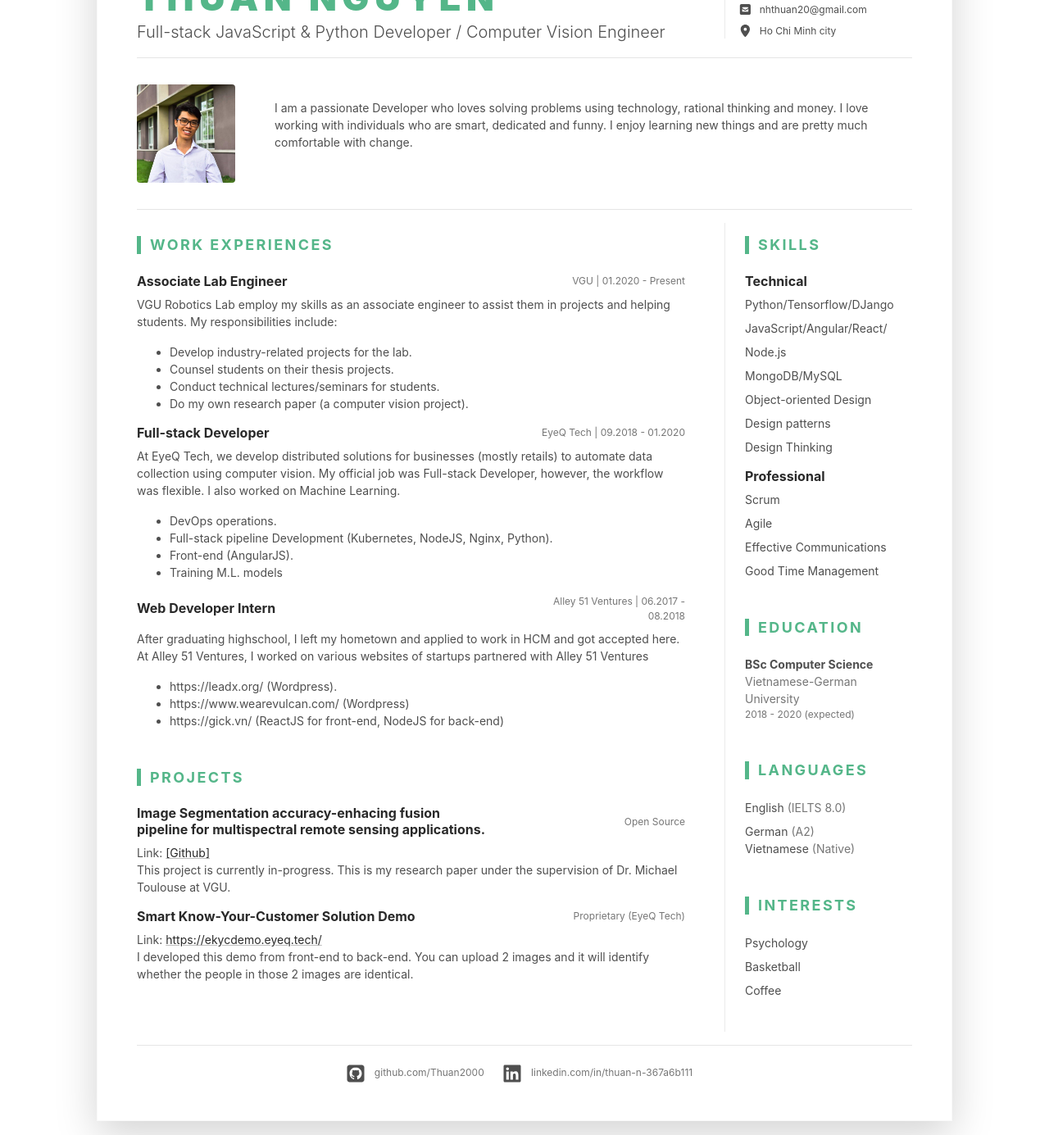
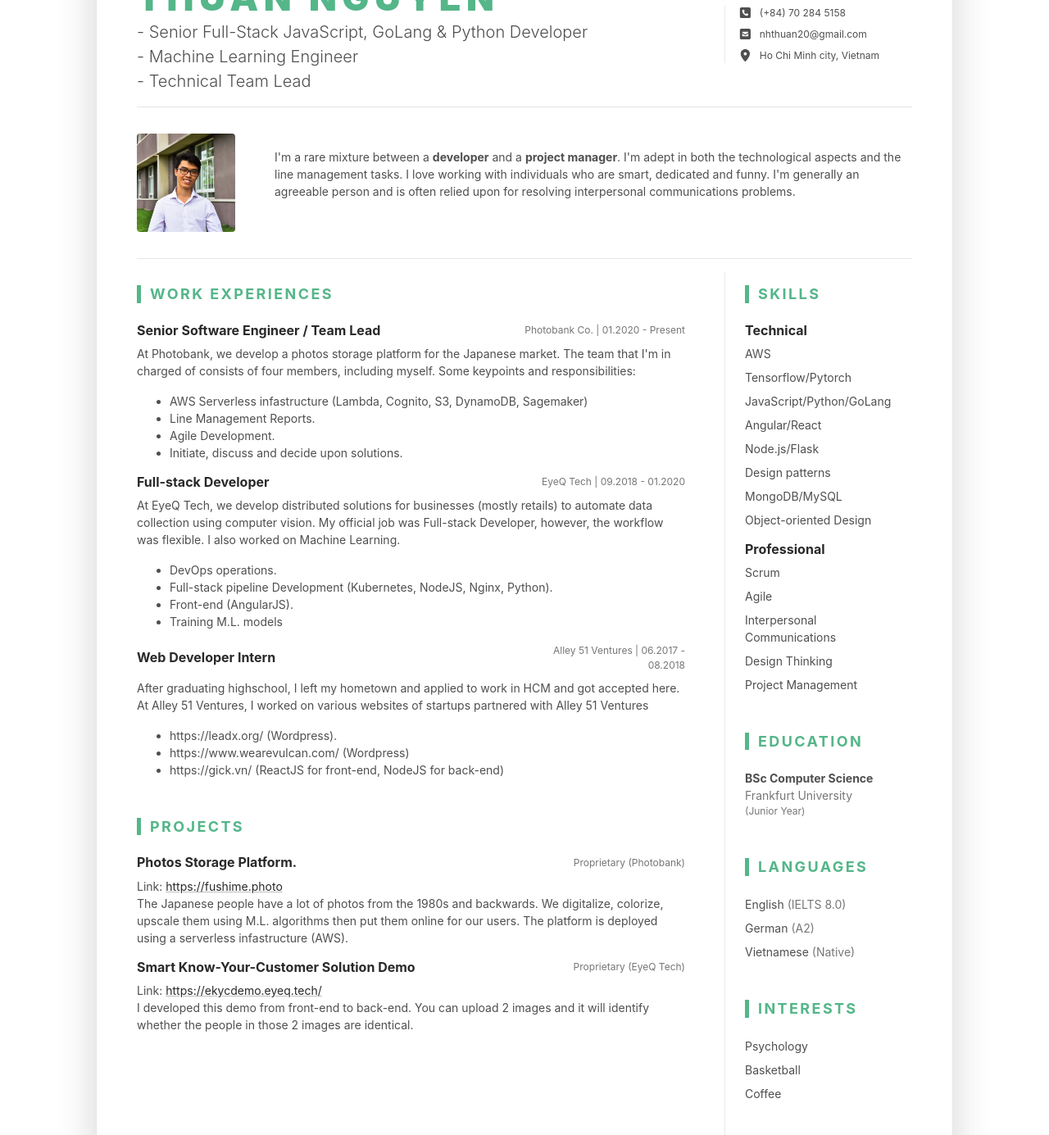
Before and after one commit to Thuan2000/thuan-cv, a plain HTML site: page index.html in a window 1280 px wide. Shown: the part 126-1511 px from the top of the page at 82% size. Drawn offline with Linux system fonts and the light colour scheme.

Commit message:
Update index.html

```diff
--- a/index.html
+++ b/index.html
@@ -32,14 +32,14 @@
 					<div class="row align-items-center">
 						<div class="resume-title col-12 col-md-6 col-lg-8 col-xl-9">
 							<h2 class="resume-name mb-0 text-uppercase">Thuan Nguyen</h2>
-							<div class="resume-tagline mb-3 mb-md-0">Full-stack JavaScript & Python Developer / Computer Vision Engineer</div>
+							<div class="resume-tagline mb-3 mb-md-0">- Senior Full-Stack JavaScript, GoLang & Python Developer <br/>- Machine Learning Engineer <br/>- Technical Team Lead</div>
 						</div><!--//resume-title-->
 						<div class="resume-contact col-12 col-md-6 col-lg-4 col-xl-3">
 							<ul class="list-unstyled mb-0">
 								<li class="mb-2"><i class="fas fa-phone-square fa-fw fa-lg mr-2 "></i><a class="resume-link" href="tel:#">(+84) 70 284 5158</a></li>
 								<li class="mb-2"><i class="fas fa-envelope-square fa-fw fa-lg mr-2"></i><a class="resume-link" href="mailto:#">nhthuan20@gmail.com</a></li>
 								<!-- <li class="mb-2"><i class="fas fa-globe fa-fw fa-lg mr-2"></i><a class="resume-link" href="#">www.yourwebsite.com</a></li> -->
-								<li class="mb-0"><i class="fas fa-map-marker-alt fa-fw fa-lg mr-2"></i>Ho Chi Minh city</li>
+								<li class="mb-0"><i class="fas fa-map-marker-alt fa-fw fa-lg mr-2"></i>Ho Chi Minh city, Vietnam</li>
 							</ul>
 						</div><!--//resume-contact-->
 					</div><!--//row-->
@@ -51,8 +51,8 @@
 						<img class="resume-profile-image mb-3 mb-md-0 mr-md-5 ml-md-0 rounded mx-auto" src="assets/images/yup.jpg" alt="image">
 						<div class="media-body text-left">
 							<p class="mb-0">
-								I am a passionate Developer who loves solving problems using technology, rational thinking and money.
-								I love working with individuals who are smart, dedicated and funny. I enjoy learning new things and are pretty much comfortable with change.
+								I'm a rare mixture between a <b>developer</b> and a <b>project manager</b>. I'm adept in both the technological aspects and the line management tasks.
+								I love working with individuals who are smart, dedicated and funny. I'm generally an agreeable person and is often relied upon for resolving interpersonal communications problems.
 								<br/><br/>
 							</p>
 						</div><!--//media-body-->
@@ -66,17 +66,16 @@
 								<h3 class="text-uppercase resume-section-heading mb-4">Work Experiences</h3>
 								<div class="item mb-3">
 									<div class="item-heading row align-items-center mb-2">
-										<h4 class="item-title col-12 col-md-6 col-lg-8 mb-2 mb-md-0">Associate Lab Engineer</h4>
-										<div class="item-meta col-12 col-md-6 col-lg-4 text-muted text-left text-md-right">VGU | 01.2020 - Present</div>
-
+										<h4 class="item-title col-12 col-md-6 col-lg-8 mb-2 mb-md-0">Senior Software Engineer / Team Lead</h4>
+										<div class="item-meta col-12 col-md-6 col-lg-4 text-muted text-left text-md-right">Photobank Co. | 01.2020 - Present</div>
 									</div>
 									<div class="item-content">
-										<p>VGU Robotics Lab employ my skills as an associate engineer to assist them in projects and helping students. My responsibilities include: </p>
+										<p>At Photobank, we develop a photos storage platform for the Japanese market. The team that I'm in charged of consists of four members, including myself. Some keypoints and responsibilities: </p>
 										<ul class="resume-list">
-											<li>Develop industry-related projects for the lab.</li>
-											<li>Counsel students on their thesis projects.</li>
-											<li>Conduct technical lectures/seminars for students.</li>
-											<li>Do my own research paper (a computer vision project).</li>
+											<li>AWS Serverless infastructure (Lambda, Cognito, S3, DynamoDB, Sagemaker)</li>
+											<li>Line Management Reports.</li>
+											<li>Agile Development.</li>
+											<li>Initiate, discuss and decide upon solutions.</li>
 										</ul>
 									</div>
 								</div><!--//item-->
@@ -118,13 +117,12 @@
 								<h3 class="text-uppercase resume-section-heading mb-4">Projects</h3>
 								<div class="item mb-3">
 									<div class="item-heading row align-items-center mb-2">
-										<h4 class="item-title col-12 col-md-6 col-lg-8 mb-2 mb-md-0">Image Segmentation accuracy-enhacing fusion pipeline for multispectral remote sensing applications.</h4>
-										<div class="item-meta col-12 col-md-6 col-lg-4 text-muted text-left text-md-right">Open Source</div>
-
+										<h4 class="item-title col-12 col-md-6 col-lg-8 mb-2 mb-md-0">Photos Storage Platform.</h4>
+										<div class="item-meta col-12 col-md-6 col-lg-4 text-muted text-left text-md-right">Proprietary (Photobank)</div>
 									</div>
 									<div class="item-content">
-										<p>Link: <a href="https://github.com/Thuan2000/uav-multispectral-fusion" class="theme-link" target="_blank">[Github]</a> <br/>
-										This project is currently in-progress. This is my research paper under the supervision of Dr. Michael Toulouse at VGU.</p>
+										<p>Link: <a href="https://fushime.photo" class="theme-link" target="_blank">https://fushime.photo</a> <br/>
+										The Japanese people have a lot of photos from the 1980s and backwards. We digitalize, colorize, upscale them using M.L. algorithms then put them online for our users. The platform is deployed using a serverless infastructure (AWS).</p>
 									</div>
 								</div><!--//item-->
 								<div class="item">
@@ -145,22 +143,24 @@
 								<div class="item">
 									<h4 class="item-title">Technical</h4>
 									<ul class="list-unstyled resume-skills-list">
-										<li class="mb-2">Python/Tensorflow/DJango</li>
-										<li class="mb-2">JavaScript/Angular/React/<li>
-											<li class="mb-2">Node.js</li>
-											<li class="mb-2">MongoDB/MySQL</li>
-											<li class="mb-2">Object-oriented Design</li>
-											<li class="mb-2">Design patterns</li>
-											<li class="mb-2">Design Thinking</li>
-										</ul>
+										<li class="mb-2">AWS</li>
+										<li class="mb-2">Tensorflow/Pytorch</li>
+										<li class="mb-2">JavaScript/Python/GoLang</li>
+										<li class="mb-2">Angular/React</li>
+										<li class="mb-2">Node.js/Flask</li>
+										<li class="mb-2">Design patterns</li>
+										<li class="mb-2">MongoDB/MySQL</li>
+										<li class="mb-2">Object-oriented Design</li>
+									</ul>
 									</div><!--//item-->
 									<div class="item">
 										<h4 class="item-title">Professional</h4>
 										<ul class="list-unstyled resume-skills-list">
 											<li class="mb-2">Scrum</li>
 											<li class="mb-2">Agile<li>
-											<li class="mb-2">Effective Communications</li>
-											<li>Good Time Management</li>
+											<li class="mb-2">Interpersonal Communications</li>
+											<li class="mb-2">Design Thinking</li>
+											<li class="mb-2">Project Management</li>
 											</ul>
 										</div><!--//item-->
 									</section><!--//skills-section-->
@@ -169,8 +169,8 @@
 										<ul class="list-unstyled resume-education-list">
 											<li>
 												<div class="resume-degree font-weight-bold">BSc Computer Science</div>
-												<div class="resume-degree-org text-muted">Vietnamese-German University</div>
-												<div class="resume-degree-time text-muted">2018 - 2020 (expected)</div>
+												<div class="resume-degree-org text-muted">Frankfurt University</div>
+												<div class="resume-degree-time text-muted">(Junior Year)</div>
 											</li>
 										</ul>
 									</section><!--//education-section-->
@@ -179,8 +179,8 @@
 										<h3 class="text-uppercase resume-section-heading mb-4">Languages</h3>
 										<ul class="list-unstyled resume-lang-list">
 											<li class="mb-2">English <span class="text-muted">(IELTS 8.0)</span></li>
-											<li>German <span class="text-muted">(A2)</span></li>
-											<li>Vietnamese <span class="text-muted">(Native)</span></li>
+											<li class="mb-2">German <span class="text-muted">(A2)</span></li>
+											<li class="mb-2">Vietnamese <span class="text-muted">(Native)</span></li>
 										</ul>
 									</section><!--//certificates-section-->
 									<section class="skills-section py-3">
@@ -199,7 +199,7 @@
 						<div class="resume-footer text-center">
 							<ul class="resume-social-list list-inline mx-auto mb-0 d-inline-block text-muted">
 								<li class="list-inline-item mb-lg-0 mr-3"><a class="resume-link" href="#"><i class="fab fa-github-square fa-2x mr-2" data-fa-transform="down-4"></i><span class="d-none d-lg-inline-block text-muted">github.com/Thuan2000</span></a></li>
-								<li class="list-inline-item mb-lg-0 mr-3"><a class="resume-link" href="#"><i class="fab fa-linkedin fa-2x mr-2" data-fa-transform="down-4"></i><span class="d-none d-lg-inline-block text-muted">linkedin.com/in/thuan-n-367a6b111</span></a></li>
+								<li class="list-inline-item mb-lg-0 mr-3"><a class="resume-link" target="_blank" href="https://www.linkedin.com/in/thuan-n-367a6b111/"><i class="fab fa-linkedin fa-2x mr-2" data-fa-transform="down-4"></i><span class="d-none d-lg-inline-block text-muted">linkedin.com/in/thuan-n-367a6b111</span></a></li>
 							</ul>
 						</div><!--//resume-footer-->
 					</article>
```
